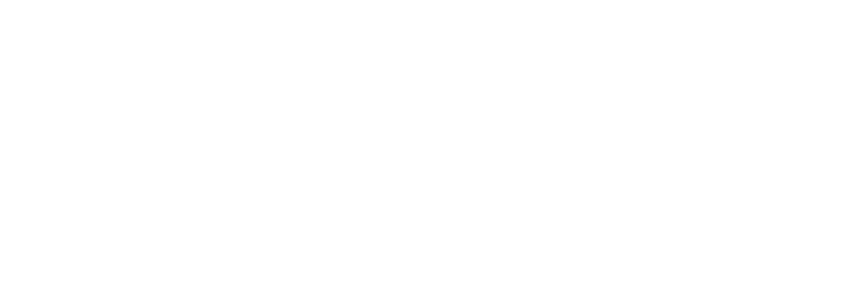
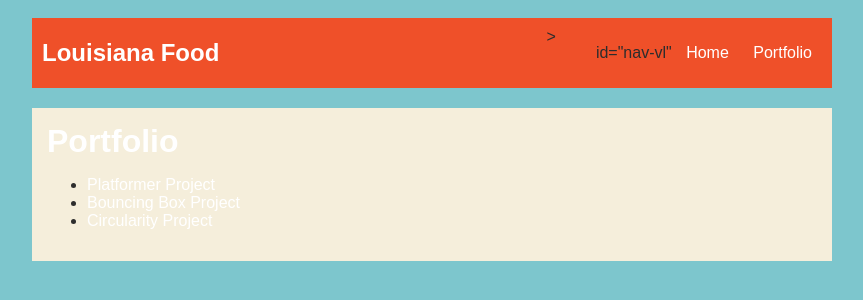
Before and after one commit to Myawellmaker/Myawellmaker.github.io, a plain HTML site: page portfolio.html in a window 1280 px wide. Shown: the whole page, without its empty margins (208-1071 px from the left). Drawn offline with Linux system fonts and the light colour scheme.

Commit message:
Portfolio Start

```diff
--- a/portfolio.html
+++ b/portfolio.html
@@ -0,0 +1,55 @@
+<!DOCTYPE html>
+<html>
+<head>
+<title>CHANGE ME</title>
+<link rel="stylesheet" href="style.css" />
+</head>
+
+
+
+<body>
+<!-- All content goes here -->
+<div id="all-contents">
+<nav>
+<h1>Louisiana Food</h1>>
+<ul> id="nav-vl"
+ <li class="nav-li">
+<a href="index.html">Home</a>
+</li>
+
+
+<li class="nav-li">
+<a href="portfolio.html">Portfolio</a>
+</li>
+
+<ul>
+
+</nav>
+
+<main>
+
+
+<div class="content">
+
+<h1>Portfolio</h1>
+
+<ul id="portfolio">
+
+
+<li>
+<a href="fsd-projects/platformer/">Platformer Project</a>
+</li>
+<li>
+<a href="fsd-projects/bouncing-box/">Bouncing Box Project</a>
+</li>
+<li>
+<a href="fsd-projects/circularity/">Circularity Project</a>
+</li>
+
+</ul>
+
+            </div>
+         </main>
+        </div>
+    </body>
+</html>
```
Also changed, not shown: index.html (+15 -3 lines).
